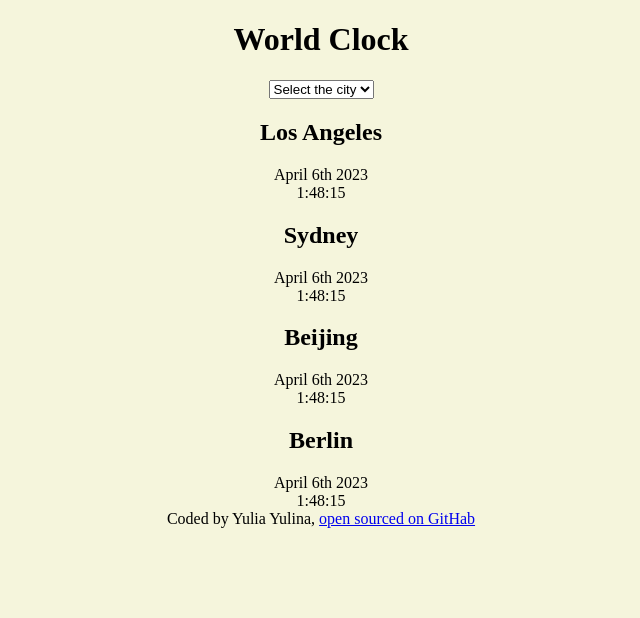
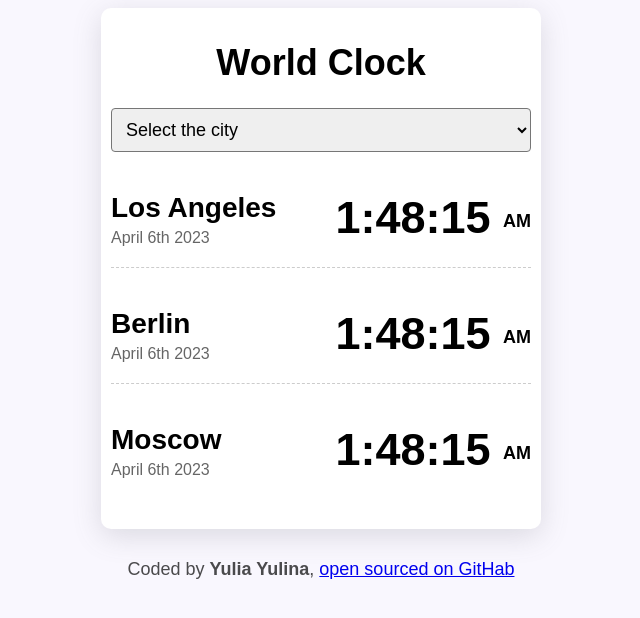
Before and after one commit to FrauY/world_watch, a plain HTML site: page index.html in a window 1280 px wide. Shown: the whole page, without its empty margins (319-959 px from the left). Drawn offline with Linux system fonts and the light colour scheme.

Commit message:
Styled the project with CSS

```diff
--- a/index.html
+++ b/index.html
@@ -17,28 +17,29 @@
         <option value="">Beijing</option>
       </select>
       <div class="city">
-        <h2>Los Angeles</h2>
-        <div class="date">April 6th 2023</div>
-        <div class="time">1:48:15</div>
+        <div>
+          <h2>Los Angeles</h2>
+          <div class="date">April 6th 2023</div>
+        </div>
+        <div class="time">1:48:15 <small>AM</small></div>
       </div>
       <div class="city">
-        <h2>Sydney</h2>
-        <div class="date">April 6th 2023</div>
-        <div class="time">1:48:15</div>
+        <div>
+          <h2>Berlin</h2>
+          <div class="date">April 6th 2023</div>
+        </div>
+        <div class="time">1:48:15 <small>AM</small></div>
       </div>
       <div class="city">
-        <h2>Beijing</h2>
-        <div class="date">April 6th 2023</div>
-        <div class="time">1:48:15</div>
-      </div>
-      <div class="city">
-        <h2>Berlin</h2>
-        <div class="date">April 6th 2023</div>
-        <div class="time">1:48:15</div>
+        <div>
+          <h2>Moscow</h2>
+          <div class="date">April 6th 2023</div>
+        </div>
+        <div class="time">1:48:15 <small>AM</small></div>
       </div>
     </div>
     <footer>
-      Coded by Yulia Yulina,
+      Coded by <strong>Yulia Yulina</strong>,
       <a href="https://github.com/FrauY/world_watch">open sourced on GitHab</a>
     </footer>
     <script src="src/index.js"></script>
--- a/src/style.css
+++ b/src/style.css
@@ -1,4 +1,58 @@
 body {
-  background: beige;
+  background-color: #f9f7fe;
+  font-family: sans-serif;
+}
+h1 {
   text-align: center;
+
+  font-size: 36px;
 }
+h2 {
+  margin: 0 0 5px;
+  font-size: 28px;
+}
+select {
+  width: 100%;
+  padding: 10px;
+  font-size: 18px;
+  border-radius: 4px;
+  font-family: sans-serif;
+}
+.container {
+  max-width: 420px;
+  padding: 10px;
+  margin: 0 auto;
+  background: white;
+  box-shadow: 0px 7px 29px 0px rgba(100, 100, 111, 0.2);
+  border-radius: 10px;
+}
+.city {
+  display: flex;
+  justify-content: space-between;
+  margin: 20px 0;
+  padding: 20px 0;
+  border-bottom: 1px dashed rgba(0, 0, 0, 0.2);
+}
+.city:last-child {
+  border: none;
+}
+
+.date {
+  opacity: 0.6;
+}
+.time {
+  font-size: 45px;
+  font-weight: bold;
+}
+.time small {
+  font-size: 18px;
+  vertical-align: middle;
+  line-height: 36px;
+}
+footer {
+  font-size: 18px;
+  text-align: center;
+  margin-top: 10px;
+  padding: 20px;
+  color: rgba(0, 0, 0, 0.7);
+}
```
